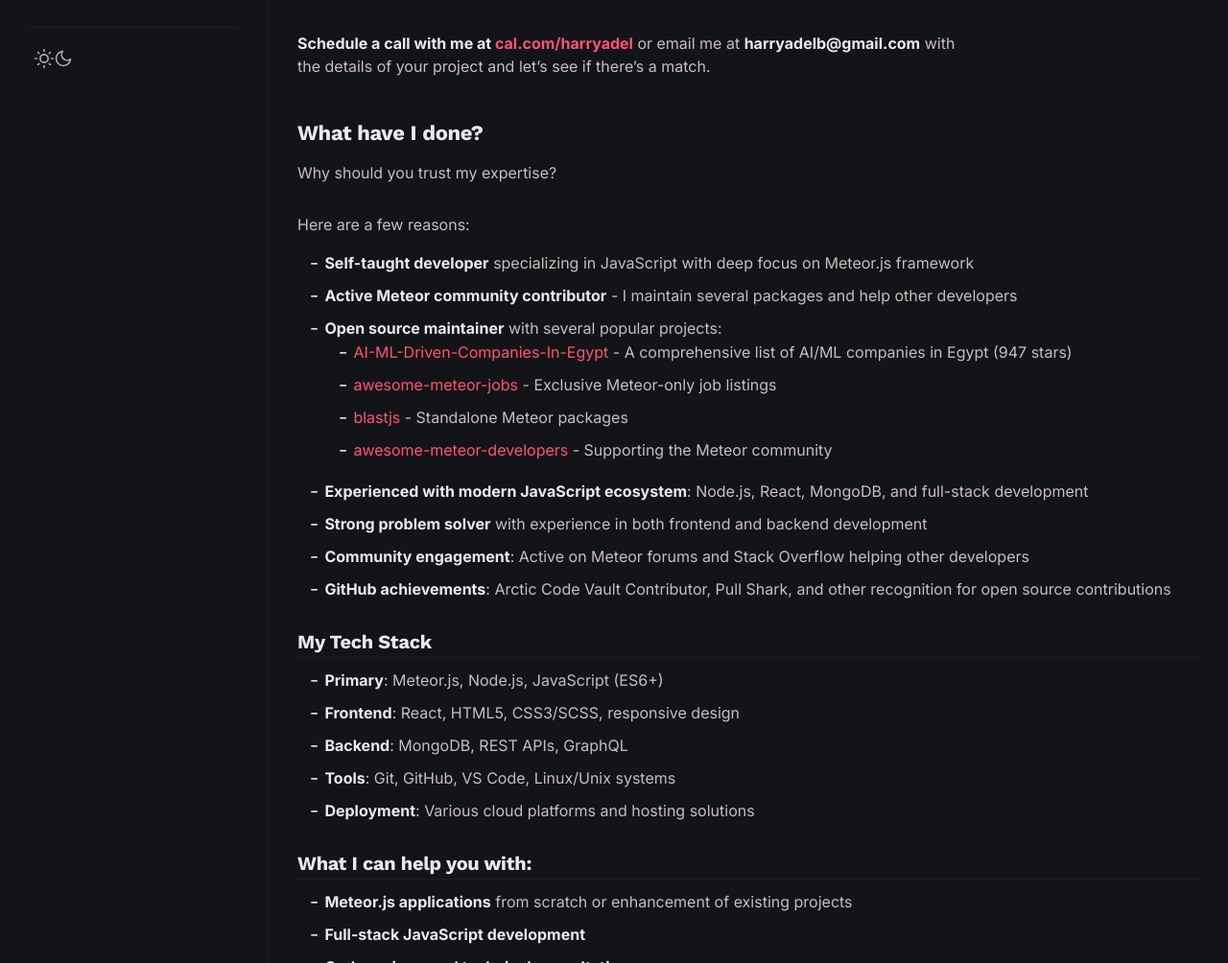
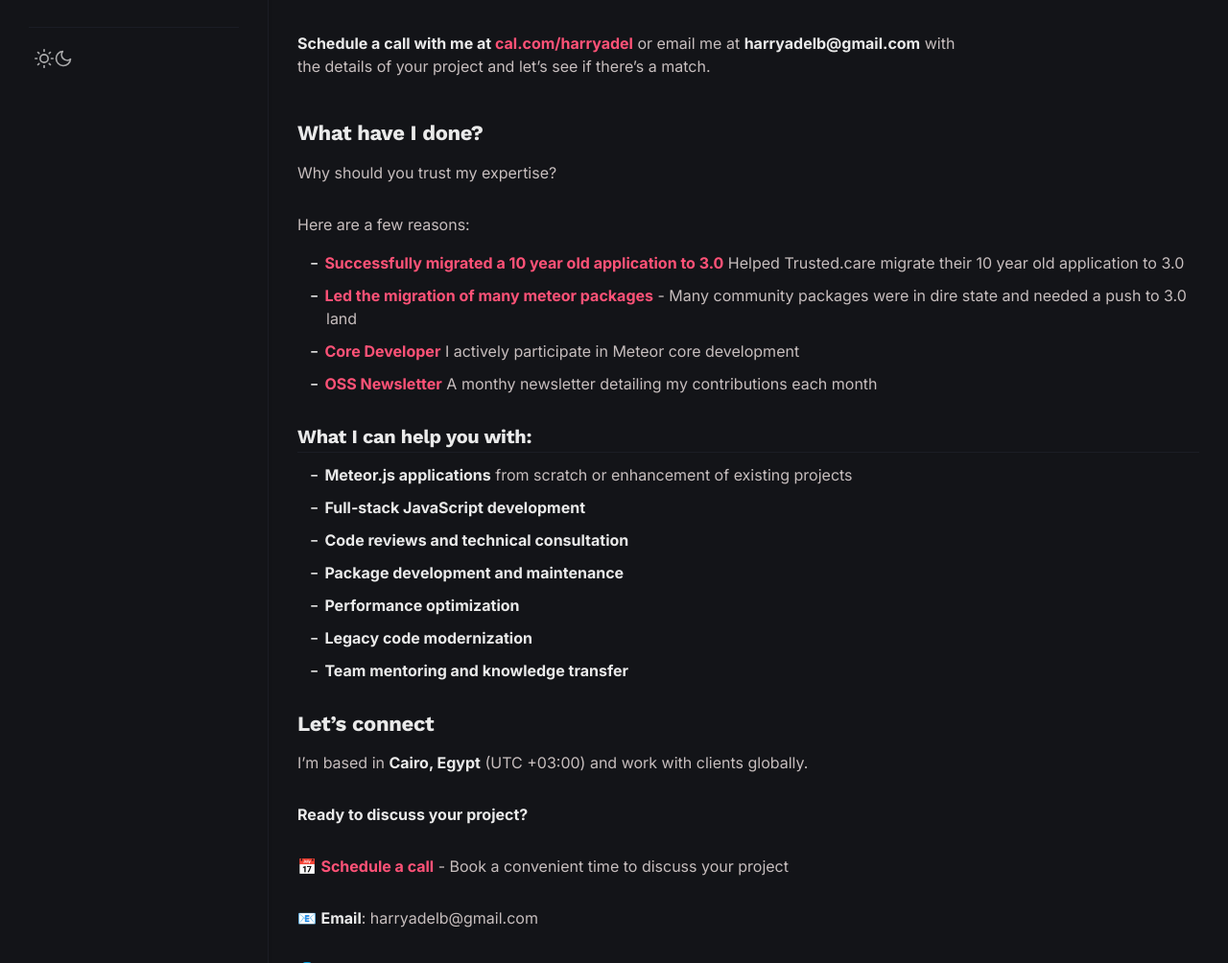
Before and after one commit to harryadel/harryadel.github.io, a Jekyll site: the page built from hire-me.md, in a window 1280 px wide and 1400 px high, cut to the strip 396-1400 px from the top of the window. Shown: the whole strip at 96% size. Built offline with Jekyll 4.4.1, drawn with Linux system fonts in a browser that asks for light colours.

Commit message:
Update 'Hire Me' section to highlight recent contributions and expertise in Meteor.js, including successful migrations and community involvement.

```diff
--- a/hire-me.md
+++ b/hire-me.md
@@ -23,24 +23,10 @@
 
 Here are a few reasons:
 
-* **Self-taught developer** specializing in JavaScript with deep focus on Meteor.js framework
-* **Active Meteor community contributor** - I maintain several packages and help other developers
-* **Open source maintainer** with several popular projects:
-  * [AI-ML-Driven-Companies-In-Egypt](https://github.com/harryadel/AI-ML-Driven-Companies-In-Egypt) - A comprehensive list of AI/ML companies in Egypt (947 stars)
-  * [awesome-meteor-jobs](https://github.com/harryadel/awesome-meteor-jobs) - Exclusive Meteor-only job listings
-  * [blastjs](https://github.com/harryadel/blastjs) - Standalone Meteor packages
-  * [awesome-meteor-developers](https://github.com/harryadel/awesome-meteor-developers) - Supporting the Meteor community
-* **Experienced with modern JavaScript ecosystem**: Node.js, React, MongoDB, and full-stack development
-* **Strong problem solver** with experience in both frontend and backend development
-* **Community engagement**: Active on Meteor forums and Stack Overflow helping other developers
-* **GitHub achievements**: Arctic Code Vault Contributor, Pull Shark, and other recognition for open source contributions
-
-### My Tech Stack
-- **Primary**: Meteor.js, Node.js, JavaScript (ES6+)
-- **Frontend**: React, HTML5, CSS3/SCSS, responsive design
-- **Backend**: MongoDB, REST APIs, GraphQL
-- **Tools**: Git, GitHub, VS Code, Linux/Unix systems
-- **Deployment**: Various cloud platforms and hosting solutions
+* **[Successfully migrated a 10 year old application to 3.0](https://dev.to/meteor/the-meteor-30-migration-a-space-exploration-mission-3gb5)** Helped Trusted.care migrate their 10 year old application to 3.0
+* **[Led the migration of many meteor packages](https://forums.meteor.com/t/looking-for-help-migrating-packages-to-meteor-3-0/60985)** - Many community packages were in dire state and needed a push to 3.0 land
+* **[Core Developer](https://github.com/meteor/meteor/pulls?q=is%3Apr+author%3Aharryadel)** I actively participate in Meteor core development
+* **[OSS Newsletter](https://harryadel.github.io/tags/#oss)** A monthy newsletter detailing my contributions each month
 
 ### What I can help you with:
 - **Meteor.js applications** from scratch or enhancement of existing projects
```
